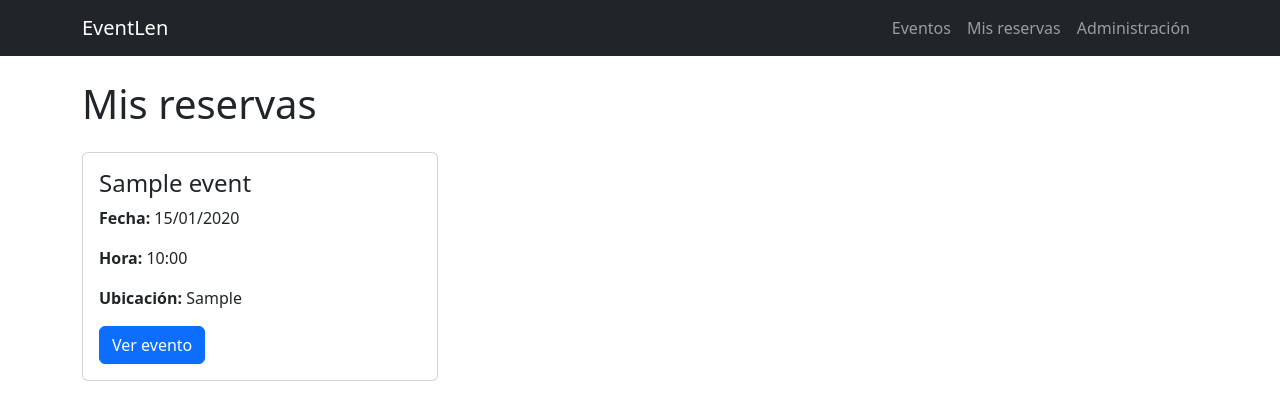
After one commit to dana-iesrincon/EventLen, a Django app: page /reservations/mine/ in a window 1280 px wide. The commit adds this page. Shown: the top 420 px of the page. Run offline with Django 5.2, Linux system fonts and the light colour scheme; a user stored in the database is signed in; tables that the repository leaves empty hold one stand-in row (values such as "Sample post").

Commit message:
feat: añadir página de mis reservas

```diff
--- a/events/templates/base.html
+++ b/events/templates/base.html
@@ -16,11 +16,30 @@
 
     <nav class="navbar navbar-expand-lg bg-dark navbar-dark">
         <div class="container">
-            <a class="navbar-brand" href="/events/">EventLen</a>
+
+            <a class="navbar-brand" href="{% url 'event_list' %}">
+                EventLen
+            </a>
 
             <div class="navbar-nav">
-                <a class="nav-link" href="/events/">Eventos</a>
-                <a class="nav-link" href="/admin/">Administración</a>
+
+                <a class="nav-link" href="{% url 'event_list' %}">
+                    Eventos
+                </a>
+
+                {% if user.is_authenticated %}
+                    <a
+                        class="nav-link"
+                        href="{% url 'reservations:reservation_list' %}"
+                    >
+                        Mis reservas
+                    </a>
+                {% endif %}
+
+                <a class="nav-link" href="/admin/">
+                    Administración
+                </a>
+
             </div>
         </div>
     </nav>
--- /dev/null
+++ b/reservations/templates/reservations/reservation_list.html
@@ -0,0 +1,63 @@
+{% extends "base.html" %}
+
+{% block title %}
+Mis reservas | EventLen
+{% endblock %}
+
+{% block content %}
+
+<h1 class="mb-4">Mis reservas</h1>
+
+<div class="row g-4">
+
+    {% for reservation in reservations %}
+
+        <div class="col-md-6 col-lg-4">
+            <div class="card h-100">
+
+                <div class="card-body">
+
+                    <h2 class="card-title h4">
+                        {{ reservation.event.title }}
+                    </h2>
+
+                    <p>
+                        <strong>Fecha:</strong>
+                        {{ reservation.event.date|date:"d/m/Y" }}
+                    </p>
+
+                    <p>
+                        <strong>Hora:</strong>
+                        {{ reservation.event.time|time:"H:i" }}
+                    </p>
+
+                    <p>
+                        <strong>Ubicación:</strong>
+                        {{ reservation.event.location }}
+                    </p>
+
+                    <a
+                        href="{% url 'event_detail' reservation.event.id %}"
+                        class="btn btn-primary"
+                    >
+                        Ver evento
+                    </a>
+
+                </div>
+
+            </div>
+        </div>
+
+    {% empty %}
+
+        <div class="col">
+            <div class="alert alert-info">
+                No tienes reservas activas actualmente.
+            </div>
+        </div>
+
+    {% endfor %}
+
+</div>
+
+{% endblock %}
--- a/reservations/urls.py
+++ b/reservations/urls.py
@@ -5,6 +5,11 @@ from . import views
 app_name = "reservations"
 
 urlpatterns = [
+    path(
+        "mine/",
+        views.reservation_list,
+        name="reservation_list",
+    ),
     path(
         "event/<int:event_id>/reserve/",
         views.reserve_event,
--- a/reservations/views.py
+++ b/reservations/views.py
@@ -1,6 +1,6 @@
 from django.contrib import messages
 from django.contrib.auth.decorators import login_required
-from django.shortcuts import get_object_or_404, redirect
+from django.shortcuts import get_object_or_404, redirect, render
 from django.views.decorators.http import require_POST
 
 from events.models import Event
@@ -84,3 +84,16 @@ def cancel_reservation(request, event_id):
         )
 
     return redirect("event_detail", event_id=event.id)
+
+@login_required(login_url="/admin/login/")
+def reservation_list(request):
+    reservations = Reservation.objects.filter(
+        user=request.user,
+        active=True,
+    ).select_related("event").order_by("event__date", "event__time")
+
+    return render(
+        request,
+        "reservations/reservation_list.html",
+        {"reservations": reservations},
+    )
```
Lines whose indentation alone changed are shown as unchanged.
